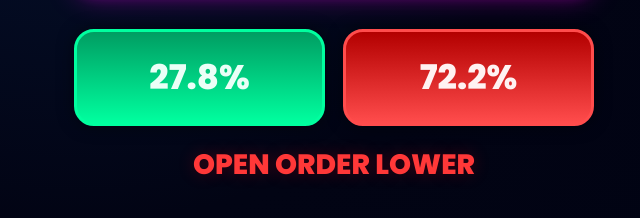
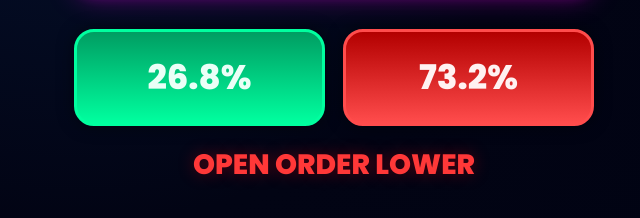
Before and after one commit to AbroxAI/abrox-web, a plain HTML site: page dashboard.html in a window 1280 px wide. Shown: the part 448-666 px from the top of the page, 306-946 px from the left. Drawn offline with Linux system fonts and the light colour scheme.

Commit message:
Refactor dashboard.html and add live signal updates
Removed commented sections for clarity and added live percentage engine for signal updates.

```diff
--- a/dashboard.html
+++ b/dashboard.html
@@ -51,7 +51,6 @@
     margin-bottom:25px;
   }
 
-  /* Neon Select Box */
   .select-box{
     width:100%;
     margin-bottom:16px;
@@ -82,7 +81,6 @@
     border-color:#ff00f7;
   }
 
-  /* Start button */
   .start-btn{
     width:100%;
     padding:18px;
@@ -103,7 +101,6 @@
     box-shadow:0 0 38px rgba(255,0,255,0.55);
   }
 
-  /* Signal boxes */
   .signals{
     display:flex;
     gap:18px;
@@ -141,7 +138,6 @@
     text-shadow:0 0 16px rgba(255,0,0,0.25);
   }
 
-  /* ------------------- NEON PREMIUM MODAL ------------------- */
   .modal-backdrop{
     position:fixed;
     inset:0;
@@ -249,7 +245,6 @@
   <div class="order-text">OPEN ORDER LOWER</div>
 </div>
 
-<!-- Neon Modal -->
 <div class="modal-backdrop" id="modalBg">
   <div class="modal">
     <h3>Activate Premium Signals — 100 USDT</h3>
@@ -283,11 +278,39 @@
   };
 
   modal.onclick = (e) => {
-    if(e.target === modal){
+    if (e.target === modal) {
       modal.style.display = "none";
       document.body.style.overflow = "";
     }
   };
+
+  // -------- LIVE PERCENTAGE ENGINE --------
+  const upEl = document.getElementById("pctUp");
+  const downEl = document.getElementById("pctDown");
+  const orderText = document.querySelector(".order-text");
+
+  function updateSignals() {
+    let up = (Math.random() * 60) + 10; // 10–70%
+    up = Math.round(up * 10) / 10;
+    let down = 100 - up;
+    down = Math.round(down * 10) / 10;
+
+    upEl.textContent = up + "%";
+    downEl.textContent = down + "%";
+
+    if (up > down) {
+      orderText.textContent = "OPEN ORDER HIGHER";
+      orderText.style.color = "#00ff9f";
+      orderText.style.textShadow = "0 0 16px rgba(0,255,159,0.35)";
+    } else {
+      orderText.textContent = "OPEN ORDER LOWER";
+      orderText.style.color = "#ff3838";
+      orderText.style.textShadow = "0 0 16px rgba(255,0,0,0.35)";
+    }
+  }
+
+  setInterval(updateSignals, 1200);
+  updateSignals();
 </script>
 
 </body>
```
